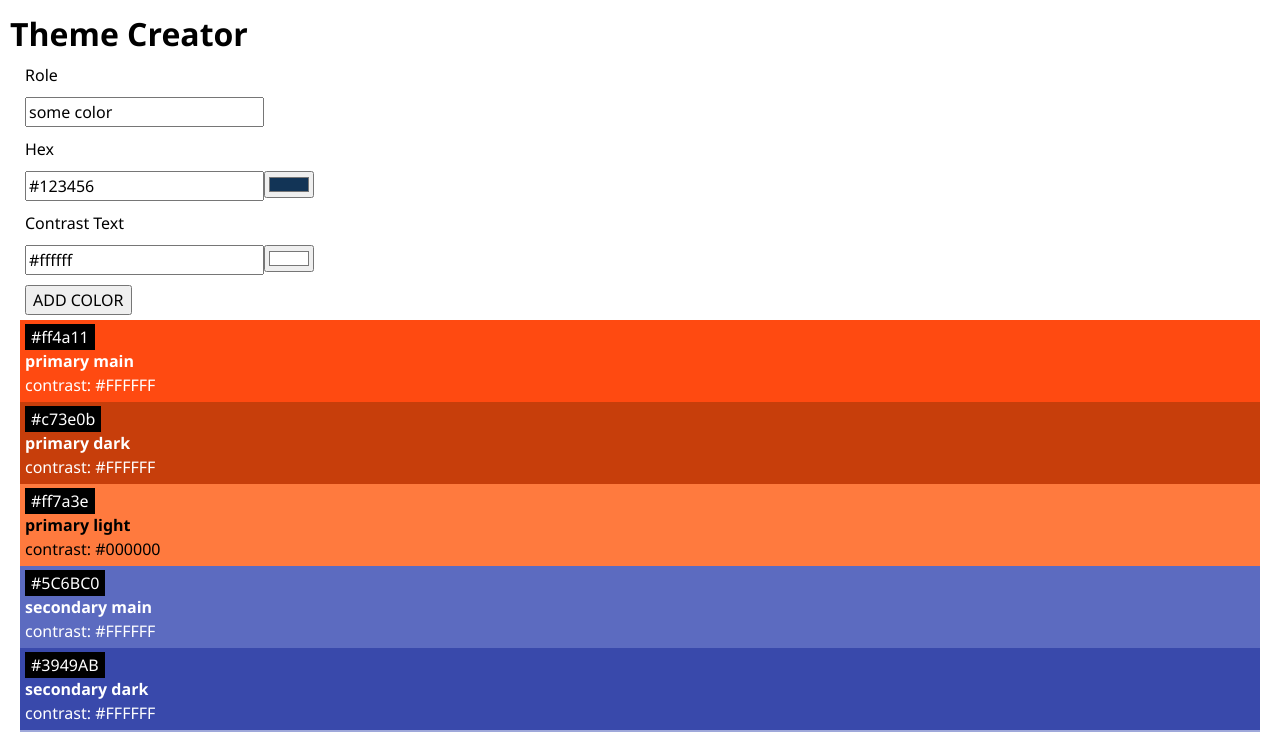
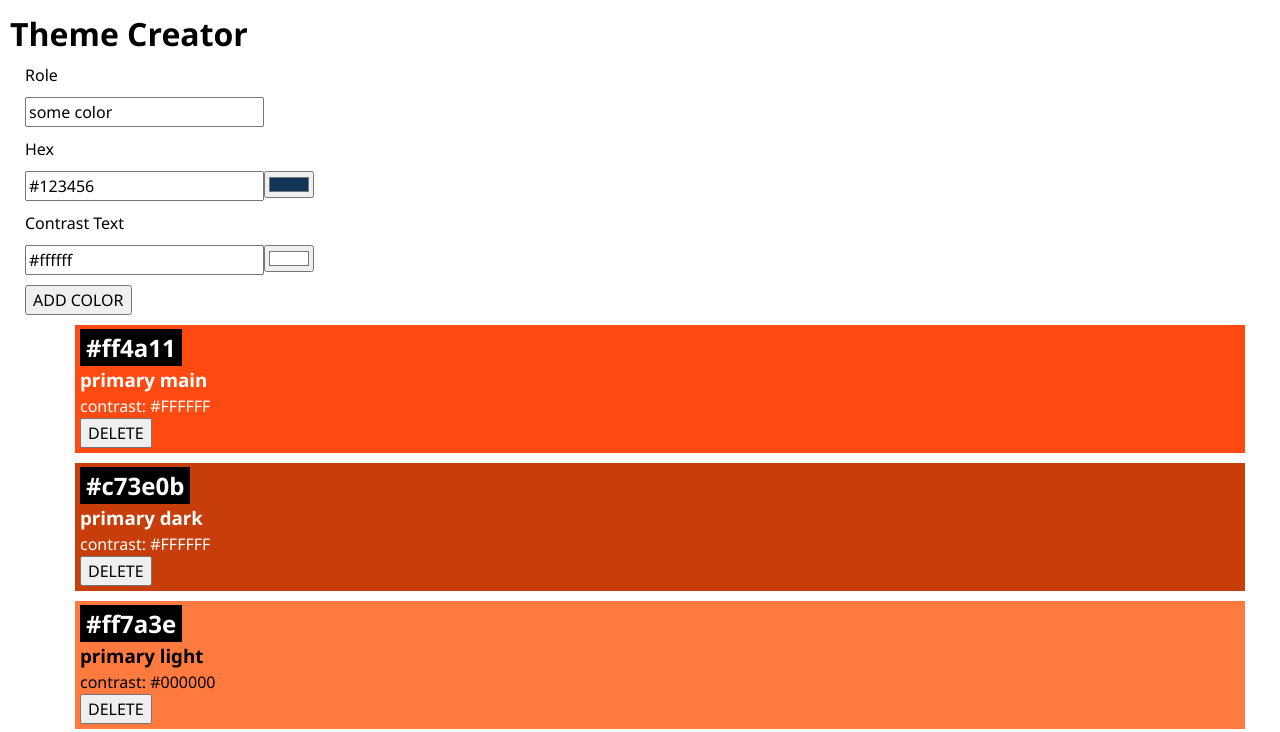
Before and after one commit to oliviabelu/recap-project-4, a React (Vite) app: page / in a window 1280 px wide. Shown: the top 732 px of the page. Built offline with nearby package versions, Linux system fonts and the light colour scheme.

Commit message:
delete a color from the theme

```diff
--- a/src/App.jsx
+++ b/src/App.jsx
@@ -4,8 +4,6 @@ import ColorForm from "./Components/ColorForm/ColorForm";
 import "./App.css";
 import { uid } from "uid";
 import { useState } from "react";
-
-//const color1 = initialColors[0];
 
 function App() {
   const [colors, setColors] = useState(initialColors);
@@ -14,18 +12,33 @@ function App() {
     setColors([{ id: uid(), ...newColor }, ...colors]);
   }
 
+  function handleDeleteColor(colorId) {
+    setColors(colors.filter((color) => color.id !== colorId));
+  }
+
+  console.log(colors);
+
   return (
     <>
       <h1>Theme Creator</h1>
       <ColorForm onAddColor={handleAddColor} />
+      {colors.length !== 0 ? (
+        <ul>
           {colors.map((color) => (
+            <li key={color.id} className="color-card">
               <Color
-          key={color.id}
+                id={color.id}
                 hex={color.hex}
                 role={color.role}
                 contrastText={color.contrastText}
+                onDeleteColor={handleDeleteColor}
               />
+            </li>
           ))}
+        </ul>
+      ) : (
+        <div>No colors... start by ading one!</div>
+      )}
     </>
   );
 }
--- a/src/Components/Color/Color.css
+++ b/src/Components/Color/Color.css
@@ -1,6 +1,7 @@
 .color-card {
   margin: 0px 10px;
   padding: 5px;
+  list-style: none;
 }
 
 .color-card__headline {
@@ -29,3 +30,15 @@
 .color-form__input {
   width: fit-content;
 }
+
+.color-card__highlight {
+  display: inline;
+  padding: 2px 6px;
+  background: black;
+  color: white;
+}
+
+.color-card__delete-buttons {
+  display: flex;
+  gap: 1em;
+}
--- a/src/Components/Color/Color.jsx
+++ b/src/Components/Color/Color.jsx
@@ -1,14 +1,39 @@
 import "./Color.css";
+import { useState } from "react";
 
-export default function Color({ hex, role, contrastText }) {
-  //console.log(hex);
+export default function Color({ id, hex, role, contrastText, onDeleteColor }) {
+  const [confirmation, setConfirmation] = useState(false);
+
+  function handleCancelDelete() {
+    setConfirmation(false);
+  }
+
   return (
     <article className="color-card" style={{ backgroundColor: hex }}>
-      <p className="color-card__headline">{hex}</p>
-      <p className="color-card__role" style={{ color: contrastText }}>
-        {role}
-      </p>
+      <h2 className="color-card__headline">{hex}</h2>
+      <h3 style={{ color: contrastText }}>{role}</h3>
       <p style={{ color: contrastText }}>contrast: {contrastText}</p>
+      <div
+        className="color-card__delete-buttons"
+        role="group"
+        aria-label="Deletion Button Group"
+      >
+        {confirmation ? (
+          <>
+            <span className="color-card__highlight">Really Delete?</span>
+            <button type="button" onClick={handleCancelDelete}>
+              CANCEL
+            </button>
+            <button type="button" onClick={() => onDeleteColor(id)}>
+              DELETE
+            </button>
+          </>
+        ) : (
+          <button type="button" onClick={() => setConfirmation(true)}>
+            DELETE
+          </button>
+        )}
+      </div>
     </article>
   );
 }
```
Lines whose indentation alone changed are shown as unchanged.
